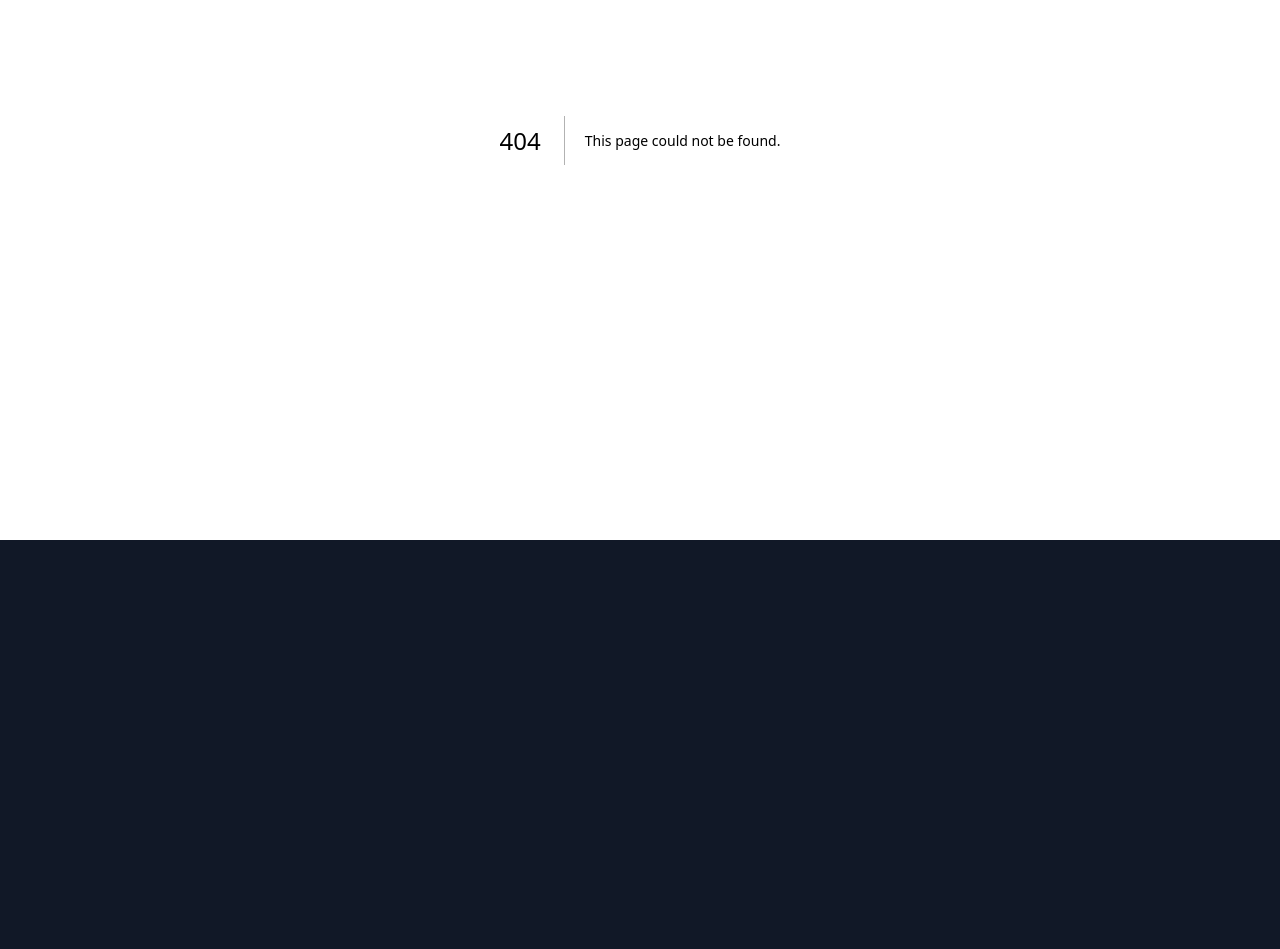
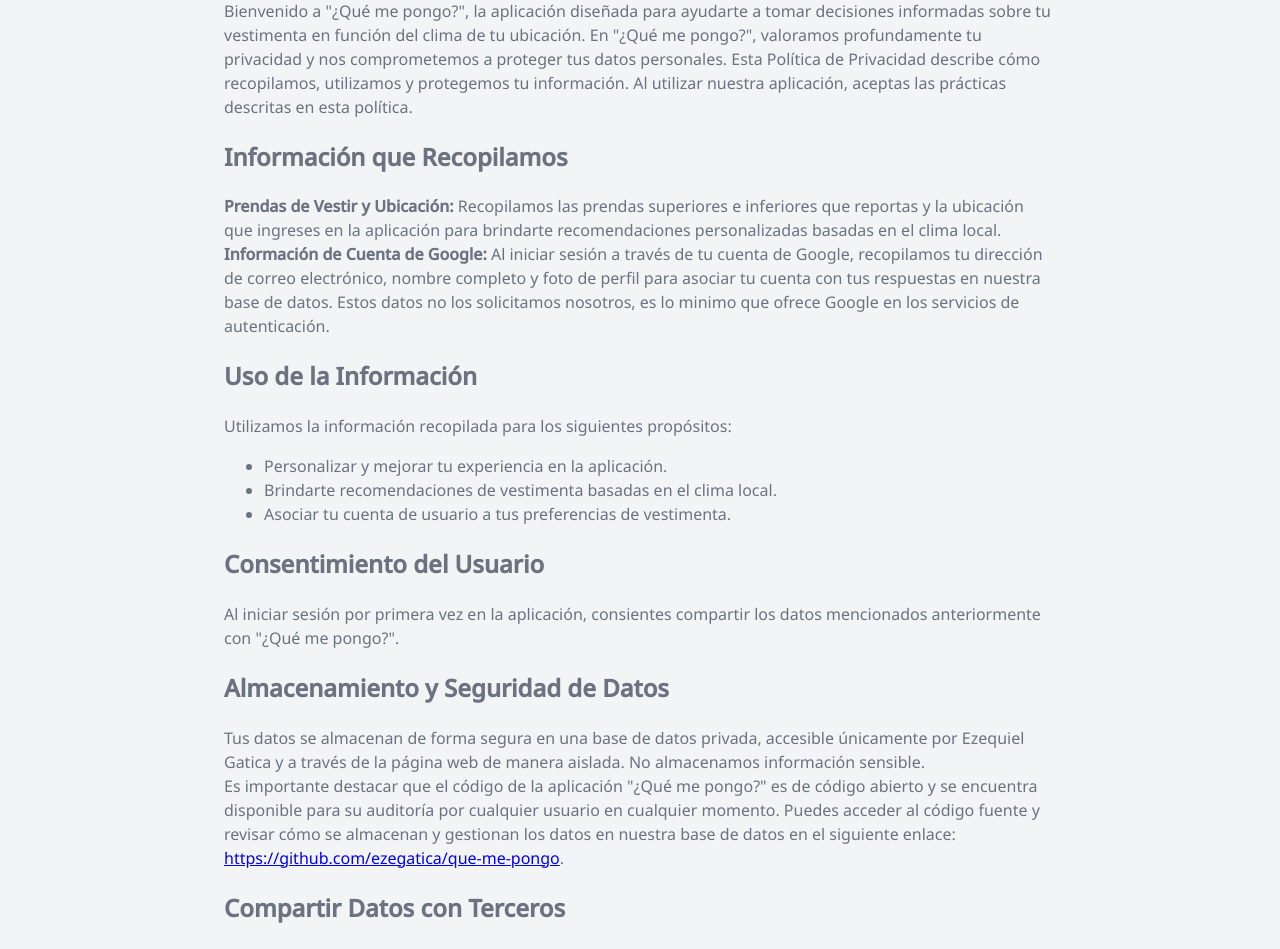
Before and after one commit to ezegatica/que-me-pongo, a Next.js app: page /legales/privacidad in a window 1280 px wide. Before the commit this address had no page. Shown: the part 260-1209 px from the top of the page. Before the commit the page ends 800 px from the top, so only its background shows below. Built offline with nearby package versions, Linux system fonts and the light colour scheme.

Commit message:
feat: Politica de privacidad

```diff
--- /dev/null
+++ b/app/legales/privacidad/estilos.css
@@ -0,0 +1,28 @@
+/* Necesario para el @layer: */
+@tailwind base;
+
+@layer base {
+  .privacy-page ul,
+  .privacy-page ol {
+    list-style: revert;
+    margin: revert;
+    padding: revert;
+  }
+}
+
+.privacy-page h1,
+.privacy-page h2,
+.privacy-page h3,
+.privacy-page h4,
+.privacy-page h5,
+.privacy-page h6 {
+  font-size: revert;
+  font-weight: revert;
+  margin: revert;
+  padding: revert;
+}
+
+.privacy-page a {
+  color: revert;
+  text-decoration: revert;
+}
--- /dev/null
+++ b/app/legales/privacidad/page.tsx
@@ -0,0 +1,149 @@
+import React from 'react';
+import './estilos.css';
+
+export const dynamic = 'force-static';
+
+export default function PrivacidadPage(): JSX.Element {
+  return (
+    <div className="bg-gray-100 min-h-screen privacy-page">
+      <div className="max-w-4xl mx-auto py-12 px-4 sm:px-6 lg:py-16 lg:px-8">
+        <h1>Política de Privacidad de &quot;¿Qué me pongo?&quot;</h1>
+
+        <div className="mt-6 prose prose-indigo prose-lg text-gray-500">
+          <h4>Última actualización: 03 de Octubre de 2023</h4>
+
+          <h2>Introducción</h2>
+
+          <p>
+            Bienvenido a &quot;¿Qué me pongo?&quot;, la aplicación diseñada para
+            ayudarte a tomar decisiones informadas sobre tu vestimenta en
+            función del clima de tu ubicación. En &quot;¿Qué me pongo?&quot;,
+            valoramos profundamente tu privacidad y nos comprometemos a proteger
+            tus datos personales. Esta Política de Privacidad describe cómo
+            recopilamos, utilizamos y protegemos tu información. Al utilizar
+            nuestra aplicación, aceptas las prácticas descritas en esta
+            política.
+          </p>
+
+          <h2>Información que Recopilamos</h2>
+
+          <p>
+            <strong>Prendas de Vestir y Ubicación:</strong> Recopilamos las
+            prendas superiores e inferiores que reportas y la ubicación que
+            ingreses en la aplicación para brindarte recomendaciones
+            personalizadas basadas en el clima local.
+          </p>
+
+          <p>
+            <strong>Información de Cuenta de Google:</strong> Al iniciar sesión
+            a través de tu cuenta de Google, recopilamos tu dirección de correo
+            electrónico, nombre completo y foto de perfil para asociar tu cuenta
+            con tus respuestas en nuestra base de datos. Estos datos no los
+            solicitamos nosotros, es lo minimo que ofrece Google en los
+            servicios de autenticación.
+          </p>
+
+          <h2>Uso de la Información</h2>
+
+          <p>
+            Utilizamos la información recopilada para los siguientes propósitos:
+          </p>
+
+          <ul>
+            <li>Personalizar y mejorar tu experiencia en la aplicación.</li>
+            <li>
+              Brindarte recomendaciones de vestimenta basadas en el clima local.
+            </li>
+            <li>
+              Asociar tu cuenta de usuario a tus preferencias de vestimenta.
+            </li>
+          </ul>
+
+          <h2>Consentimiento del Usuario</h2>
+
+          <p>
+            Al iniciar sesión por primera vez en la aplicación, consientes
+            compartir los datos mencionados anteriormente con &quot;¿Qué me
+            pongo?&quot;.
+          </p>
+
+          <h2>Almacenamiento y Seguridad de Datos</h2>
+
+          <p>
+            Tus datos se almacenan de forma segura en una base de datos privada,
+            accesible únicamente por Ezequiel Gatica y a través de la página web
+            de manera aislada. No almacenamos información sensible.
+          </p>
+          <p>
+            Es importante destacar que el código de la aplicación &quot;¿Qué me
+            pongo?&quot; es de código abierto y se encuentra disponible para su
+            auditoría por cualquier usuario en cualquier momento. Puedes acceder
+            al código fuente y revisar cómo se almacenan y gestionan los datos
+            en nuestra base de datos en el siguiente enlace:{' '}
+            <a href="https://github.com/ezegatica/que-me-pongo">
+              https://github.com/ezegatica/que-me-pongo
+            </a>
+            .
+          </p>
+
+          <h2>Compartir Datos con Terceros</h2>
+
+          <p>
+            No compartimos tus datos personales con terceros. Las consultas de
+            clima se realizan de forma anónima usando como proxy los servidores
+            de la aplicación.
+          </p>
+
+          <h2>Derechos de los Usuarios</h2>
+
+          <p>
+            Tienes derecho a {/* acceder, */} corregir o eliminar tus datos
+            personales en cualquier momento. Puedes solicitar la eliminación de
+            todos tus datos personales y respuestas a través de la dirección de
+            correo electrónico qmp@ezegatica.com.
+          </p>
+
+          <h2>Retención de Datos</h2>
+
+          <p>
+            Eliminamos tus datos personales e información de respuestas de forma
+            inmediata cuando lo solicites.
+          </p>
+
+          <h2>Contacto de Privacidad</h2>
+
+          <p>
+            Si tienes preguntas o inquietudes relacionadas con la privacidad de
+            tus datos, no dudes en ponerte en contacto con nosotros a través de
+            la dirección de correo electrónico qmp@ezegatica.com.
+          </p>
+
+          <h2>Cambios en la Política de Privacidad</h2>
+
+          <p>
+            Cualquier cambio en esta Política de Privacidad se notificará a
+            través del correo electrónico proporcionado y se mostrará un aviso
+            al entrar en la aplicación.
+          </p>
+
+          <h2>Cumplimiento Legal</h2>
+
+          <p>
+            No operamos en territorios cubiertos por leyes de privacidad de
+            datos como el Reglamento General de Protección de Datos (RGPD) o la
+            Ley de Privacidad del Consumidor de California (CCPA), ya que no
+            estamos incorporados como empresa en dichos territorios.
+          </p>
+
+          <p>
+            Gracias por confiar en &quot;¿Qué me pongo?&quot;. Estamos
+            comprometidos a mantener la privacidad y seguridad de tus datos
+            personales. Si tienes alguna pregunta adicional o necesitas más
+            información, no dudes en contactarnos.
+          </p>
+          <h4>Última actualización: 03 de Octubre de 2023</h4>
+        </div>
+      </div>
+    </div>
+  );
+}
```
